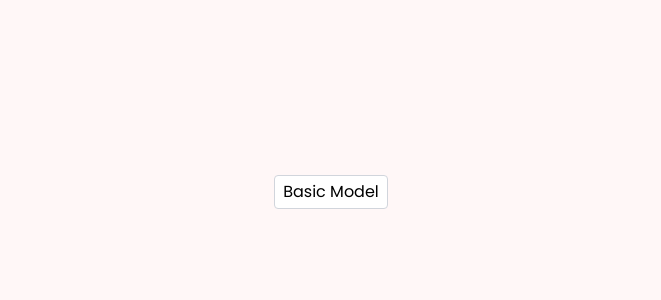
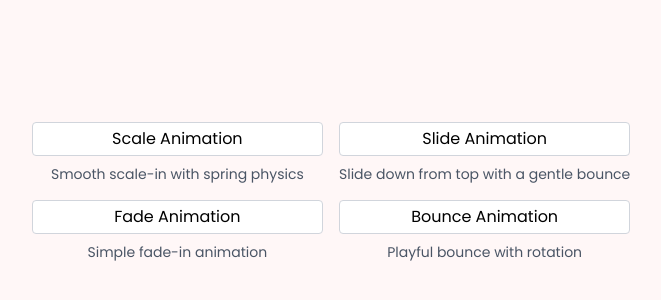
Before and after one commit to kurocodes/Animated-Components, a React (Vite) app: page / in a window 1280 px wide. Shown: the part 208-508 px from the top of the page, without its empty margins (309-970 px from the left). Built offline with nearby package versions, Linux system fonts and the light colour scheme.

Commit message:
animation modal variants completed

```diff
--- a/src/components/Modals/BaseModal.jsx
+++ b/src/components/Modals/BaseModal.jsx
@@ -26,28 +26,7 @@ import { motion, AnimatePresence } from "motion/react";
 import { modal, backdrop, header, button } from "./modal.style";
 import { useEffect, useRef } from "react";
 import { createPortal } from "react-dom";
-
-const animations = {
-  fadeScale: {
-    initial: { scale: 0.95, opacity: 0 },
-    animate: { scale: 1, opacity: 1 },
-    exit: { scale: 0.95, opacity: 0 },
-  },
-  slideUp: {
-    initial: { y: 50, opacity: 0 },
-    animate: { y: 0, opacity: 1 },
-    exit: { y: 50, opacity: 0 },
-  },
-  bounce: {
-    initial: { scale: 0.8, opacity: 0 },
-    animate: {
-      scale: 1,
-      opacity: 1,
-      transition: { type: "spring", bounce: 0.4 },
-    },
-    exit: { scale: 0.8, opacity: 0 },
-  },
-};
+import { animations } from "./modal.animation.js";
 
 function Portal({ children }) {
   if (typeof window === "undefined") return null;
@@ -81,15 +60,15 @@ export default function BaseModal({
   closeOnEscape = true,
 
   // Animation
-  animation = "slideUp",
+  animation = "scale",
   animationProps = {},
 }) {
-  const anim = animations[animation] || animations.slideUp;
+  const anim = animations[animation] || animations.scale;
   const {
     initial = anim.initial,
     animate = anim.animate,
-    exit = anim.exit,
-    transition = { duration: 0.2 },
+    // exit = anim.exit,
+    // transition = { duration: 0.3, ease: "easeInOut" },
     ...rest
   } = animationProps;
 
@@ -134,7 +113,7 @@ export default function BaseModal({
             })}
             initial={{ opacity: 0 }}
             animate={{ opacity: 1 }}
-            exit={{ opacity: 0 }}
+            // exit={{ opacity: 0 }}
             onClick={closeOnBackdropClick ? onClose : undefined}
           />
 
@@ -147,17 +126,15 @@ export default function BaseModal({
             className={modal({ size, theme, class: className })}
             initial={initial}
             animate={animate}
-            exit={exit}
-            transition={transition}
+            // exit={exit}
+            // transition={transition}
             onClick={(e) => e.stopPropagation()}
             {...rest}
           >
-            {children || (
-              <>
             {showHeader && (
               <div className={header({ theme })}>
                 {/* Modal Title */}
-                    <h2 id="modal-title" className="text-lg font-bold">
+                <h2 id="modal-title" className="text-lg font-semibold">
                   {title}
                 </h2>
 
@@ -187,7 +164,9 @@ export default function BaseModal({
                 )}
               </div>
             )}
-                <div className="p-4 space-y-2">
+            <div className="p-4">
+              {children || (
+                <>
                   {/* Modal Content */}
                   <p className="text-gray-500">
                     {content ||
@@ -206,9 +185,9 @@ export default function BaseModal({
                       </button>
                     </div>
                   )}
-                </div>
                 </>
               )}
+            </div>
           </motion.div>
         </Portal>
       )}
--- /dev/null
+++ b/src/components/Modals/animation-modal.jsx
@@ -0,0 +1,172 @@
+import { useState } from "react";
+import { motion } from "motion/react";
+import BaseModal from "./BaseModal";
+
+export default function AnimationModalView() {
+  const [activeModal, setActiveModal] = useState(null);
+
+  const animations = [
+    {
+      type: "scale",
+      name: "Scale",
+      description: "Smooth scale-in with spring physics",
+      color: "bg-blue-500 hover:bg-blue-600",
+    },
+    {
+      type: "slide",
+      name: "Slide",
+      description: "Slide down from top with a gentle bounce",
+      color: "",
+    },
+    {
+      type: "fade",
+      name: "Fade",
+      description: "Simple fade-in animation",
+      color: "",
+    },
+    {
+      type: "bounce",
+      name: "Bounce",
+      description: "Playful bounce with rotation",
+      color: "",
+    },
+  ];
+
+  const openModal = (type) => {
+    setActiveModal(type);
+  };
+
+  const closeModal = () => {
+    setActiveModal(null);
+  };
+
+  return (
+    <div className="grid grid-cols-1 md:grid-cols-2 gap-4">
+      {animations.map((animation) => (
+        <div key={animation.type} className="space-y-2">
+          <motion.button
+            className="bg-white px-2 py-1 w-full border border-gray-300 rounded cursor-pointer focus:outline-none"
+            whileHover={{ scale: 1.05 }}
+            whileTap={{ scale: 0.95 }}
+            onClick={() => openModal(animation.type)}
+          >
+            {animation.name} Animation
+          </motion.button>
+          <p className="text-sm text-gray-600 dark:text-gray-400 text-center">
+            {animation.description}
+          </p>
+        </div>
+      ))}
+
+      {/* Scale Animation Modal */}
+      <BaseModal
+        isOpen={activeModal === "scale"}
+        onClose={closeModal}
+        title={`${animations[0].name} Animation`}
+        animation="scale"
+        size="md"
+      >
+        <div className="space-y-4">
+          <p className="text-gray-500">
+            This modal uses the <span className="font-semibold">scale</span>{" "}
+            animation with spring physics. It scales from 75% to 100% with a
+            gentle bounce effect and moves up slightly during the entrance.
+          </p>
+          <div className="bg-blue-50 p-4 rounded-lg border border-blue-200">
+            <h3 className="font-medium text-blue-800 mb-2">
+              Animation Properties:
+            </h3>
+            <ul className="text-sm text-blue-700 space-y-1">
+              <li>• Scale: 0.75 → 1.0</li>
+              <li>• Y movement: 20px up</li>
+              <li>• Spring damping: 25</li>
+              <li>• Spring Stiffness: 300</li>
+            </ul>
+          </div>
+        </div>
+      </BaseModal>
+
+      {/* Slide Animation Modal */}
+      <BaseModal
+        isOpen={activeModal === "slide"}
+        onClose={closeModal}
+        animation="slide"
+        size="md"
+      >
+        <div className="space-y-4">
+          <p className="text-gray-500">
+            This modal uses the <span className="font-semibold">slide</span>{" "}
+            animation. It slides down from above the viewport with a spring
+            effect and slight scaling.
+          </p>
+          <div className="bg-green-50 p-4 rounded-lg border border-green-200">
+            <h3 className="font-medium text-green-800 mb-2">
+              Animation Properties:
+            </h3>
+            <ul className="text-sm text-green-700 space-y-1">
+              <li>• Y movement: -50px → 0px</li>
+              <li>• Scale: 0.95 → 1.0</li>
+              <li>• Spring damping: 20</li>
+              <li>• Spring stiffness: 300</li>
+            </ul>
+          </div>
+        </div>
+      </BaseModal>
+
+      {/* Fade Animation Modal */}
+      <BaseModal
+        isOpen={activeModal === "fade"}
+        onClose={closeModal}
+        animation="fade"
+        size="md"
+      >
+        <div className="space-y-4">
+          <p className="text-gray-500">
+            This modal uses the <span className="font-semibold">fade</span>{" "}
+            animation. It's a simple, elegant opacity transition without any
+            scaling or movement.
+          </p>
+          <div className="bg-purple-50 p-4 rounded-lg border border-purple-200">
+            <h3 className="font-medium text-purple-800 mb-2">
+              Animation Properties:
+            </h3>
+            <ul className="text-sm text-purple-700 space-y-1">
+              <li>• Opacity: 0 → 1</li>
+              <li>• Duration: 0.3s</li>
+              <li>• Easing: easeOut</li>
+              <li>• No scaling or movement</li>
+            </ul>
+          </div>
+        </div>
+      </BaseModal>
+
+      {/* Bounce Animation Modal */}
+      <BaseModal
+        isOpen={activeModal === "bounce"}
+        onClose={closeModal}
+        animation="bounce"
+        size="md"
+      >
+        <div className="space-y-4">
+          <p className="text-gray-500">
+            This modal uses the <span className="font-semibold">bounce</span>{" "}
+            animation. It's a playful entrance with rotation, scaling, and
+            enhanced bounce effect.
+          </p>
+          <div className="bg-orange-50 p-4 rounded-lg border border-orange-200">
+            <h3 className="font-medium text-orange-800 mb-2">
+              Animation Properties:
+            </h3>
+            <ul className="text-sm text-orange-700 space-y-1">
+              <li>• Scale: 0.3 → 1.0</li>
+              <li>• Rotation: -10° → 0°</li>
+              <li>• Spring damping: 15</li>
+              <li>• Spring stiffness: 400</li>
+              <li>• Bounce: 0.6</li>
+            </ul>
+          </div>
+        </div>
+      </BaseModal>
+    </div>
+  );
+}
--- a/src/components/Modals/BasicModal.jsx
+++ b/src/components/Modals/basic-modal.jsx
@@ -2,7 +2,7 @@ import { useState } from "react";
 import BaseModal from "./BaseModal";
 import { motion } from "motion/react";
 
-export default function BasicModal() {
+export default function BasicModalView () {
   const [isOpen, setIsOpen] = useState(false);
 
   const handleClose = () => {
@@ -20,7 +20,7 @@ export default function BasicModal() {
         Basic Model
       </motion.button>
 
-      <BaseModal isOpen={isOpen} onClose={handleClose} />
+      <BaseModal isOpen={isOpen} onClose={handleClose} animation="bounce" />
     </>
   );
 }
--- /dev/null
+++ b/src/components/Modals/modal.animation.js
@@ -0,0 +1,32 @@
+export const animations = {
+  scale: {
+    initial: { scale: 0.75, y: 20, opacity: 0 },
+    animate: {
+      scale: 1,
+      y: 0,
+      opacity: 1,
+      transition: { type: "spring", damping: 25, stiffness: 300 },
+    },
+  },
+  slide: {
+    initial: { y: -50, scale: 0.95, opacity: 0 },
+    animate: {
+      y: 0,
+      scale: 1,
+      opacity: 1,
+      transition: { type: "spring", damping: 20, stiffness: 300 },
+    },
+  },
+  fade: {
+    initial: { opacity: 0 },
+    animate: { opacity: 1, transition: { duration: 0.3, ease: "easeInOut" } },
+  },
+  bounce: {
+    initial: { scale: 0.3, rotate: -10 },
+    animate: {
+      scale: 1,
+      rotate: 0,
+      transition: { type: "spring", damping: 15, stiffness: 400, bounce: 0.6 },
+    },
+  },
+};
--- a/src/components/Modals/modal.style.js
+++ b/src/components/Modals/modal.style.js
@@ -62,7 +62,7 @@ export const backdrop = tv({
   base: "fixed inset-0",
   variants: {
     blur: {
-      true: "backdrop-blur-lg",
+      true: "backdrop-blur-sm",
       false: "",
     }
   },
--- a/src/demos/AnimatedCardsDemo.jsx
+++ b/src/demos/AnimatedCardsDemo.jsx
@@ -13,7 +13,7 @@ import TiltCard from "../components/Cards/TiltCard";
 export default function AnimatedCardsDemo() {
   return (
     <>
-      <TiltCard />
+      {/* <TiltCard /> */}
       {/* <GlassShineCard /> */}
       {/* <FlipCard /> */}
       {/* <ExpandingCard /> */}
--- a/src/demos/ModalsDemo.jsx
+++ b/src/demos/ModalsDemo.jsx
@@ -1,7 +1,11 @@
-import BasicModal from "../components/Modals/BasicModal";
+import AnimationModalView from "../components/Modals/animation-modal";
+import BasicModalView from "../components/Modals/basic-modal";
 
 export default function ModalsDemo() {
   return (
-    <BasicModal />
+    <>
+      {/* <BasicModalView /> */}
+      <AnimationModalView />
+    </>
   );
 }
--- a/src/index.css
+++ b/src/index.css
@@ -1,53 +1,9 @@
+@import url("https://fonts.googleapis.com/css2?family=Poppins:ital,wght@0,100;0,200;0,300;0,400;0,500;0,600;0,700;0,800;0,900;1,100;1,200;1,300;1,400;1,500;1,600;1,700;1,800;1,900&display=swap");
 @import "tailwindcss";
-
-@font-face {
-  font-family: "AzeratMono";
-  src: url("./assets/fonts/AzeretMono-VariableFont_wght.ttf") format("truetype");
-  font-weight: normal;
-  font-style: normal;
-}
-
-@font-face {
-  font-family: "LikeEat";
-  src: url("./assets//fonts//LikeEat.ttf");
-  font-weight: normal;
-  font-style: normal;
-}
-
-@font-face {
-  font-family: "CuteDino";
-  src: url("./assets//fonts/CuteDino.ttf");
-  font-weight: normal;
-  font-style: normal;
-}
-
-@font-face {
-  font-family: "Dobidoo";
-  src: url("./assets//fonts/Dobidoo.ttf");
-  font-weight: normal;
-  font-style: normal;
-}
-
-@font-face {
-  font-family: "Poppins";
-  src: url("./assets//fonts/Poppins-Regular.ttf");
-  font-weight: normal;
-  font-style: normal;
-}
-
-@theme {
-  --font-azerat: "AzeratMono";
-  --font-likeeat: "LikeEat";
-  --font-cutedino: "CuteDino";
-  --font-dobidoo: "Dobidoo";
-  --font-poppins: "Poppins";
-}
 
 * {
   box-sizing: border-box;
-  /* font-family: "AzeratMono"; */
-  /* font-family: "LikeEat"; */
-  /* font-family: "CuteDino"; */
+  font-family: "Poppins", sans-serif;
 }
 
 .blinking-cursor::after {
@@ -73,7 +29,6 @@
 
 body {
   margin: 0;
-  font-family: "Poppins", sans-serif;
   background: #f5f5f5;
   overflow-x: hidden;
   width: 100vw;
```
Also changed, not shown: src/demos/AnimatedButtonsDemo.jsx (+8 -8 lines). Lines whose indentation alone changed are shown as unchanged.
